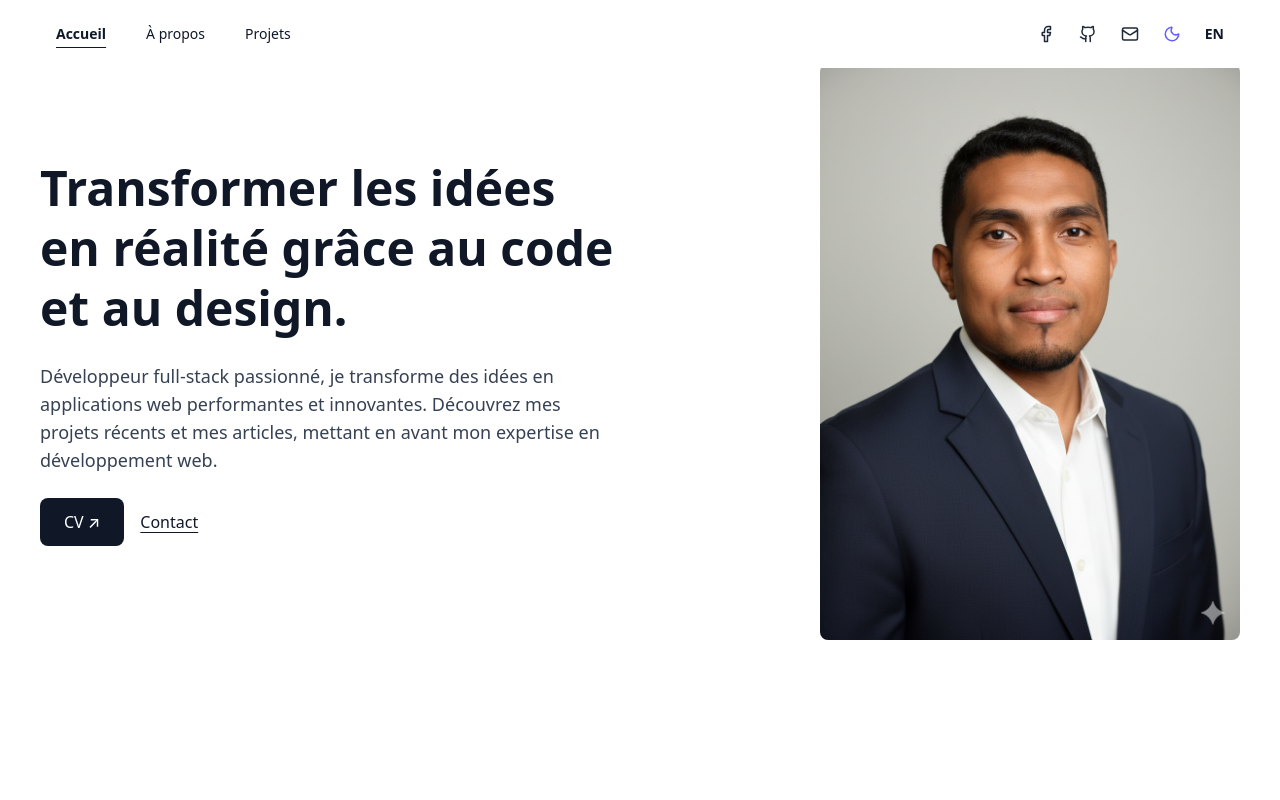
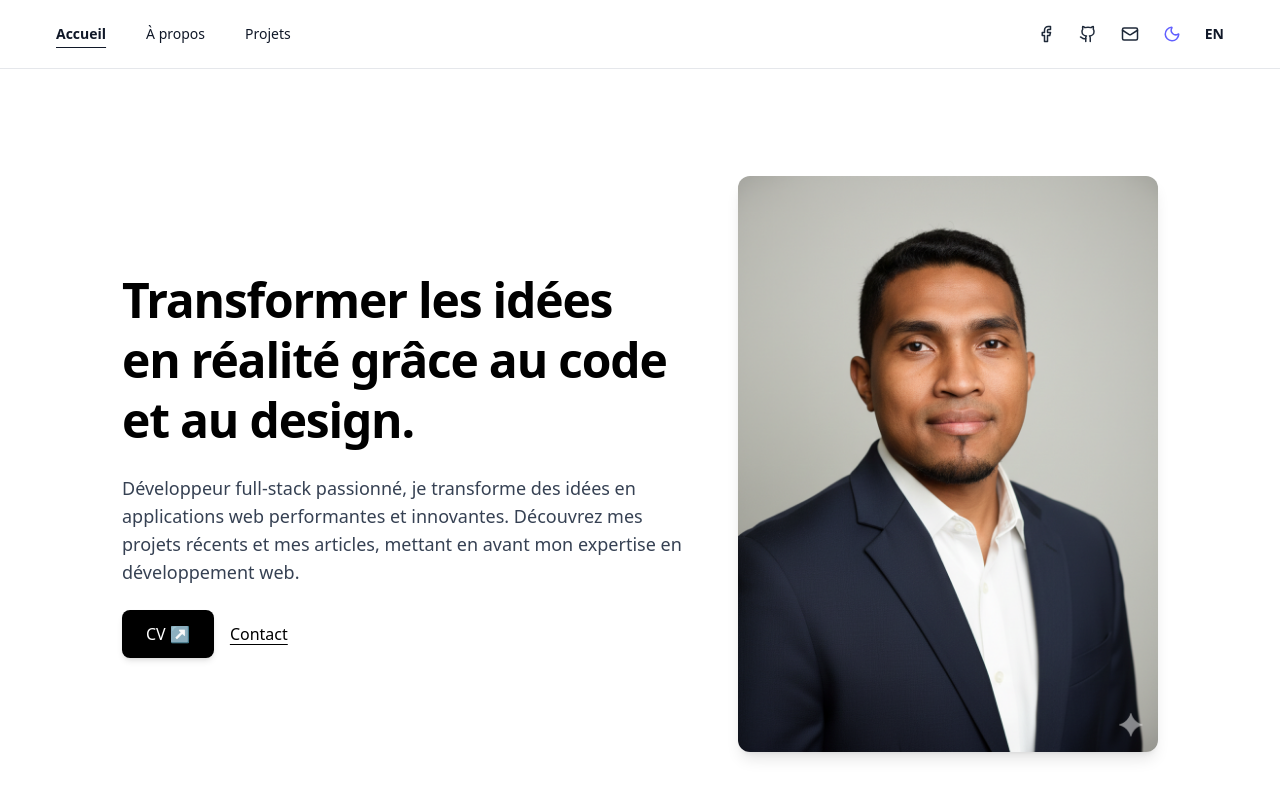
Before and after one commit to Sarbid123/portfolio, a Next.js app: page /fr in a window 1280 px wide. Shown: the top 800 px of the page. Built offline with nearby package versions, Linux system fonts and the light colour scheme.

Commit message:
Correction du mode clair et sombre

```diff
--- a/src/app/en/page.tsx
+++ b/src/app/en/page.tsx
@@ -3,13 +3,13 @@ import Hero from "@/components/hero";
 
 export default function HomeEN() {
   return (
-    <main>
+    <main className="min-h-screen bg-white dark:bg-gray-950 transition-colors duration-300">
       <Navbar />
       <Hero />
 
       <section id="contact" className="py-32 text-center">
         <h2 className="text-2xl font-bold mb-4">Contact</h2>
-        <p className="text-gray-600">
+        <p className="text-gray-600 dark:text-gray-400">
           Contact form coming soon 🚧
         </p>
       </section>
--- a/src/app/fr/page.tsx
+++ b/src/app/fr/page.tsx
@@ -3,13 +3,13 @@ import Hero from "@/components/hero";
 
 export default function HomeFR() {
   return (
-    <main>
+    <main className="min-h-screen bg-white dark:bg-gray-950 transition-colors duration-300">
       <Navbar />
       <Hero />
 
       <section id="contact" className="py-32 text-center">
         <h2 className="text-2xl font-bold mb-4">Contact</h2>
-        <p className="text-gray-600">
+        <p className="text-gray-600 dark:text-gray-400">
           Le formulaire de contact arrive bientôt 🚧
         </p>
       </section>
--- a/src/app/globals.css
+++ b/src/app/globals.css
@@ -1,21 +1,17 @@
 @import "tailwindcss";
 
-/* Global behavior */
+/* 🔥 Désactive le dark mode basé sur le système */
+@custom-variant dark (&:where(.dark, .dark *));
+
+/* Base */
 html {
   scroll-behavior: smooth;
 }
 
 body {
-  font-family: ui-sans-serif, system-ui, -apple-system, BlinkMacSystemFont,
-    "Segoe UI", Roboto, "Helvetica Neue", Arial, "Noto Sans",
-    "Apple Color Emoji", "Segoe UI Emoji", "Segoe UI Symbol",
-    "Noto Color Emoji";
-}
-
-body {
-  @apply bg-white text-black transition-colors duration-300;
+  @apply bg-white text-gray-900 transition-colors duration-300;
 }
 
 .dark body {
-  @apply bg-neutral-950 text-white;
+  @apply bg-gray-950 text-gray-100;
 }
--- a/src/app/layout.tsx
+++ b/src/app/layout.tsx
@@ -6,14 +6,10 @@ export const metadata: Metadata = {
   description: "Turning Vision Into Reality With Code And Design",
 };
 
-export default function RootLayout({
-  children,
-}: {
-  children: React.ReactNode;
-}) {
+export default function RootLayout({ children }: { children: React.ReactNode }) {
   return (
-    <html lang="fr">
-      <body className="bg-white text-gray-900 antialiased">
+    <html lang="fr" suppressHydrationWarning>
+      <body className="min-h-screen bg-white text-gray-900 dark:bg-gray-950 dark:text-gray-100 transition-colors duration-300">
         {children}
       </body>
     </html>
--- a/src/components/hero.tsx
+++ b/src/components/hero.tsx
@@ -1,3 +1,4 @@
+/* eslint-disable @next/next/no-img-element */
 "use client";
 
 import { usePathname } from "next/navigation";
@@ -38,11 +39,11 @@ export default function Hero() {
   const lang = pathname.startsWith("/en") ? "en" : "fr";
 
   return (
-    <section className="flex min-h-[calc(100vh-96px)] flex-col-reverse items-center gap-12 px-6 py-10 lg:flex-row lg:justify-between lg:px-10">
+    <section className="min-h-screen flex items-center justify-center px-6 pt-32 transition-colors duration-300 bg-white dark:bg-gray-950">
 
       {/* Text */}
       <div className="w-full space-y-6 text-center lg:w-1/2 lg:text-left">
-        <h1 className="text-4xl font-extrabold leading-tight sm:text-5xl text-gray-900 dark:text-gray-100">
+        <h1 className="text-4xl font-extrabold leading-tight tracking-tight text-black dark:text-white sm:text-5xl">
           {HERO_CONTENT[lang].title}
         </h1>
 
@@ -51,11 +52,11 @@ export default function Hero() {
         </p>
 
         <div className="flex flex-col items-center gap-4 sm:flex-row sm:justify-center lg:justify-start">
-          <a href="/resume.pdf" className="rounded-lg bg-gray-900 px-6 py-3 font-medium text-white dark:bg-gray-100 dark:text-black transition hover:opacity-90">
+          <a href="/resume.pdf" className="rounded-lg bg-black text-white dark:bg-white dark:text-black px-6 py-3 font-medium shadow-md hover:shadow-lg transition-all duration-300">
             {HERO_CONTENT[lang].resume}
           </a>
 
-          <a href="#contact" className="font-medium underline underline-offset-4 text-gray-900 dark:text-gray-100">
+          <a href="#contact" className="font-medium underline underline-offset-4 text-black dark:text-white hover:opacity-70 transition">
             {HERO_CONTENT[lang].contact}
           </a>
         </div>
@@ -63,12 +64,16 @@ export default function Hero() {
 
       {/* Image */}
       <div className="relative group w-fit">
-        <img src="/images/profile.png" alt="Sarobidy Randrianjarihan­ta" className="w-[420px] rounded-lg object-cover" />
+        <img src="/images/profile.png" alt="Sarobidy Randrianjarihanta" className="w-[420px] rounded-xl object-cover shadow-lg" />
 
-        <div className="absolute inset-0 flex items-end justify-center rounded-lg bg-black/50 opacity-0 group-hover:opacity-100 transition-all duration-300">
+        <div className="absolute inset-0 flex items-end justify-center rounded-xl bg-black/50 opacity-0 group-hover:opacity-100 transition-all duration-300">
           <div className="mb-6 text-center translate-y-4 group-hover:translate-y-0 transition-all duration-300">
-            <p className="text-white text-lg font-semibold">Sarobidy RANDRIANJARIHANTA</p>
-            <p className="text-gray-200 text-sm">{HERO_CONTENT[lang].role}</p>
+            <p className="text-white text-lg font-semibold">
+              Sarobidy RANDRIANJARIHANTA
+            </p>
+            <p className="text-gray-200 text-sm">
+              {HERO_CONTENT[lang].role}
+            </p>
           </div>
         </div>
       </div>
--- a/src/components/navbar.tsx
+++ b/src/components/navbar.tsx
@@ -28,29 +28,39 @@ export default function Navbar() {
   const pathname = usePathname();
   const lang = pathname.startsWith("/en") ? "en" : "fr";
 
+
   const [darkMode, setDarkMode] = useState(false);
 
   useEffect(() => {
     const savedTheme = localStorage.getItem("theme");
+
     if (savedTheme === "dark") {
+      document.documentElement.classList.add("dark");
       setDarkMode(true);
-      document.documentElement.classList.add("dark");
+    } else {
+      document.documentElement.classList.remove("dark");
+      setDarkMode(false);
     }
   }, []);
 
-  useEffect(() => {
-    if (darkMode) {
-      document.documentElement.classList.add("dark");
+
+  const toggleTheme = () => {
+    const html = document.documentElement;
+
+    if (html.classList.contains("dark")) {
+      html.classList.remove("dark");
+      localStorage.setItem("theme", "light");
+      setDarkMode(false);
+    } else {
+      html.classList.add("dark");
       localStorage.setItem("theme", "dark");
-    } else {
-      document.documentElement.classList.remove("dark");
-      localStorage.setItem("theme", "light");
+      setDarkMode(true);
     }
-  }, [darkMode]);
+  };
 
 
   return (
-    <nav className="fixed top-0 left-0 z-50 w-full flex items-center justify-between px-14 py-6 bg-white dark:bg-gray-900">
+    <nav className="fixed top-0 left-0 z-50 w-full flex items-center justify-between px-14 py-6 bg-white dark:bg-gray-900 border-b border-gray-200 dark:border-gray-800 backdrop-blur">
 
       {/* Navigation */}
       <ul className="flex gap-10 text-sm font-medium">
@@ -77,7 +87,7 @@ export default function Navbar() {
           <Mail size={18} />
         </a>
 
-        <button onClick={() => setDarkMode(!darkMode)} className="cursor-pointer transition">
+        <button onClick={toggleTheme} className="cursor-pointer transition">
           {darkMode ? <Sun size={18} className="text-yellow-400" /> : <Moon size={18} className="text-indigo-500" />}
         </button>
 
```
